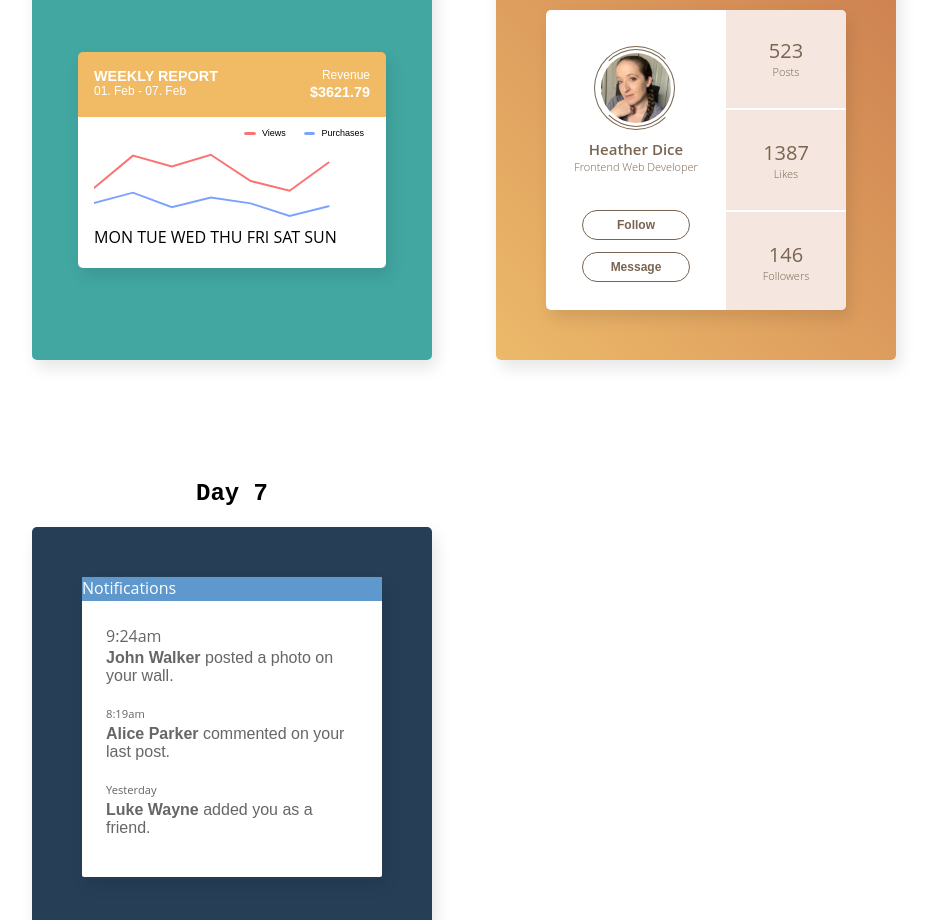
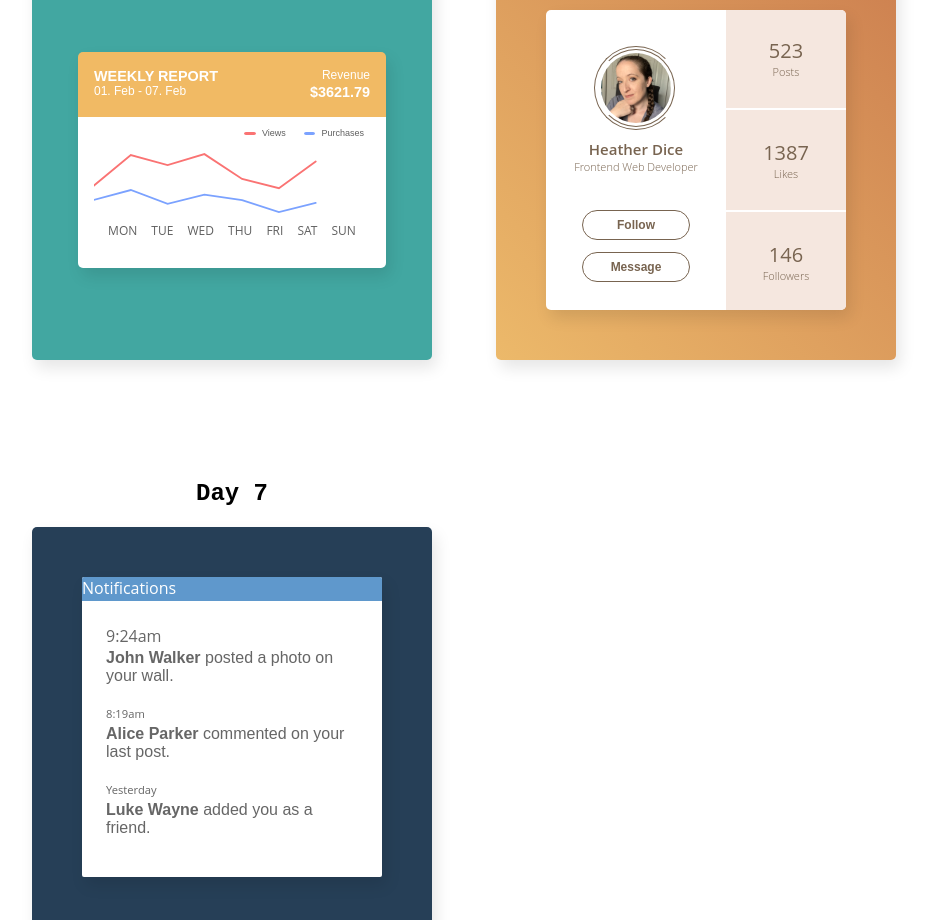
Before and after one commit to heatherdice/100_days_css, a React (Create React App) app: page / in a window 1280 px wide. Shown: the part 2180-3100 px from the top of the page, without its empty margins (176-1107 px from the left). Built offline with nearby package versions, Linux system fonts and the light colour scheme.

Commit message:
Improved placement of weekdays in container

```diff
--- a/src/components/dayComponents/Day5.js
+++ b/src/components/dayComponents/Day5.js
@@ -36,13 +36,13 @@ export default function Day5() {
 
                     {/* weekdays */}
                     <div className="weekdays">
-                        MON
-                        TUE
-                        WED
-                        THU
-                        FRI
-                        SAT
-                        SUN
+                        <span>MON</span>
+                        <span>TUE</span>
+                        <span>WED</span>
+                        <span>THU</span>
+                        <span>FRI</span>
+                        <span>SAT</span>
+                        <span>SUN</span>
                     </div>
                 </div>
 
--- a/src/styles/dayStyles/Day5.css
+++ b/src/styles/dayStyles/Day5.css
@@ -73,6 +73,10 @@
 	background-color: #7BA2FF;
 }
 
+.view-purchase, .weekdays {
+	color: #606060;
+}
+
 .view-purchase {
 	margin-top: 1.5em;
 }
@@ -80,8 +84,8 @@
 .chart-lines {
 	max-width: 100%;
 	max-height: 12.5em;
-	position: absolute;
-	/* padding: 1em 1em 0 0.5em; */
+	position: relative;
+	text-align: center;
 }
 
 .red-line, .blue-line {
@@ -101,7 +105,31 @@
 svg {
 	width: 100%;
 	max-height: 100%;
+}
 
+.weekdays {
+	display: flex;
+	justify-content: space-between;
+	align-items: center;
+	width: 100%;
+	text-align: center;
+	font-size: 0.75em;
+	padding: 0;
+	margin: 0;
+}
+
+.weekdays::before,
+.weekdays::after {
+    content: '';
+    flex: 0 1 auto;
+}
+
+.weekdays span {
+	flex: 0 1 auto;
+    display: inline-block;
+	text-align: center;
+	padding: 0;
+	margin: 0;
 }
 
 @media (max-width: 945px) {
```
